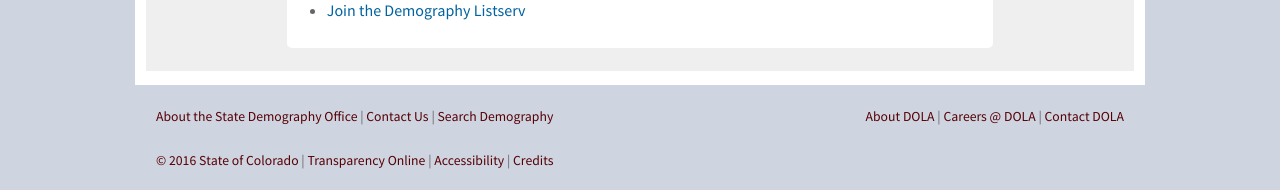
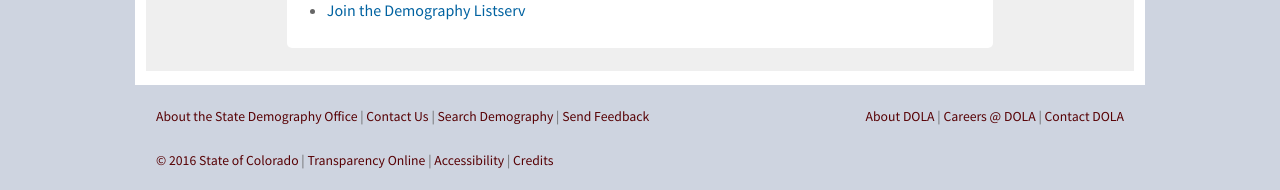
Before and after one commit to TBleess/Website_New, a Jekyll site: the page built from pages/0_Homepage_and_Footer_Links/index.md, in a window 1280 px wide. Shown: the part 1048-1238 px from the top of the page. Built offline with Jekyll 4.4.1, drawn with Linux system fonts in a browser that asks for light colours.

Commit message:
added a send feedback link to the footer

```diff
--- a/_includes/_footer.html
+++ b/_includes/_footer.html
@@ -5,7 +5,8 @@
   <div id="aboutleft">
     <a href="/information" >About the State Demography Office</a> |
     <a href="/contact" >Contact Us</a> |
-    <a href="/search" >Search Demography</a>
+    <a href="/search" >Search Demography</a> |
+    <a href= "https://docs.google.com/a/state.co.us/forms/d/1-fLEOHMAnxwvT2Mu4fI4o0QIc3lGGxaHYaHZTL8JUHU/viewform">Send Feedback</a>
   </div>
 
   <div id="aboutright">
```
